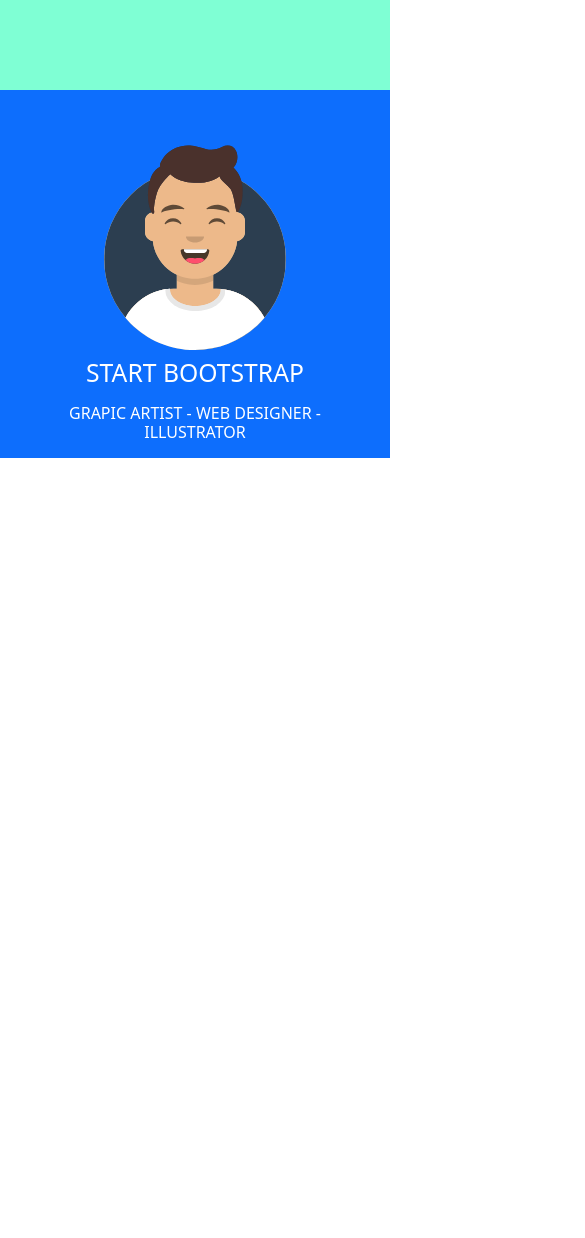
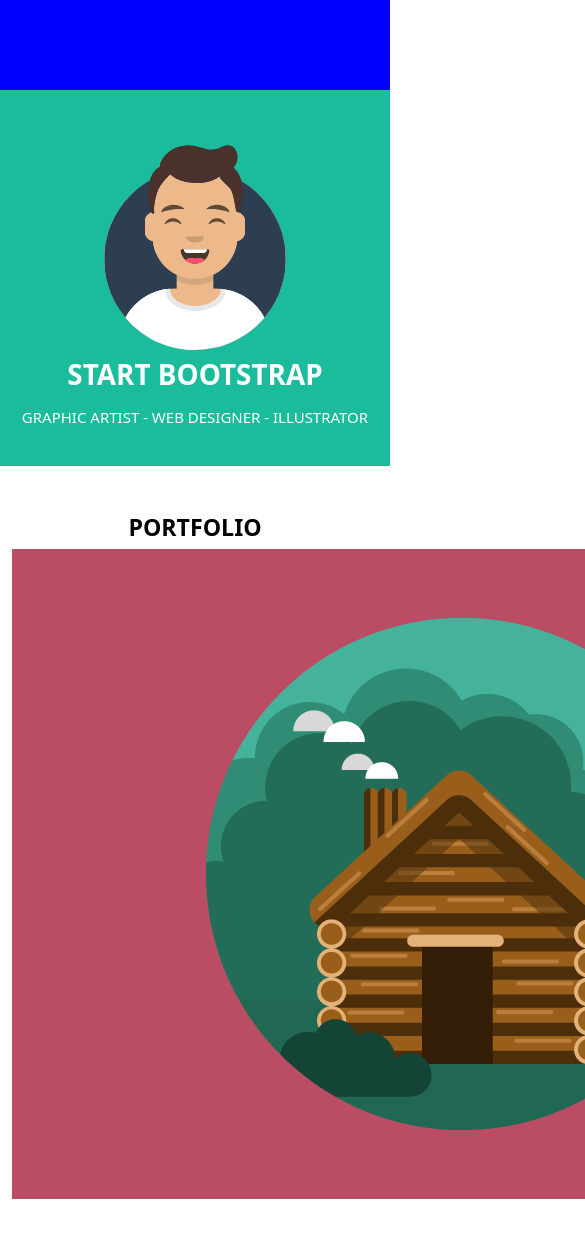
Before and after one commit to JacopoGrippiotti/html-css-bootstrap-freelancer, a plain HTML site: page index.html in a window 390 px wide. Shown: the top 1238 px of the page, 585 px wide, since content can reach past the window. Before the commit the page ends 844 px from the top, so only its background shows below. Drawn offline with nearby package versions, Linux system fonts and the light colour scheme.

Commit message:
fixed responsiveness of jumbotron

```diff
--- a/index.html
+++ b/index.html
@@ -14,30 +14,47 @@
     </header>
 
     <main>
-        <section class="pt-5 jumbotron container-fluid bg-primary text-white text-uppercase bg-blue">
-            <div class="container">
-                <div class="row justify-center bg-blue text-center">
+        <section class="pt-5 pb-4 jumbotron container-fluid text-white text-uppercase">
+                <div class="row justify-center text-center">
                     <div class="col-12 mb-2">
                         <img  class="avatar-img img-fluid" src="img/avatar.svg" alt="">
                     </div>
 
-                    <div class="col-12 bg-primary mb-2">
-                        <h2>
+                    <div class="col-12 mb-2">
+                        <h1 class="fs-1 fw-bold">
                             Start Bootstrap
-                        </h2>
+                        </h1>
                     </div>
 
-                    <div class="col-12 bg-green"></div>
+                    <div class="col-12"></div>
 
-                    <div class="col-12 bg-yellow mb-2">
-                        <h4 class="fs-6">
-                            Grapic artist - web designer - Illustrator
-                        </h4>
+                    <div class="col-12 mb-2">
+                        <h5>Graphic artist - web designer - Illustrator </h5>
                     </div>
                 </div>
+        </section>
+
+        <section class="pt-5 pb-4 portfolio text-black text-center text-uppercase">
+            <h2 class="fs-3 fw-semibold">
+                Portfolio
+            </h2>
+            <div class="star-separator">
+
             </div>
+            <div class="container">
+                <div class="col-12">
+                    <img src="img/cabin.png" alt="">
+                </div>
+                <div class="col-12">
+                    <img src="" alt="">
+                </div>
+                <div class="col-12"></div>
+                <div class="col-12"></div>
+                <div class="col-12"></div>
+                <div class="col-12"></div>
+            </div>
+        </section>
 
-        </section>
     </main>
 
     <footer>
--- a/my_style.css
+++ b/my_style.css
@@ -1,8 +1,30 @@
 header{
     height: 90px;
-    background-color: aquamarine;
+    background-color: blue;
 }
 
 .avatar-img{
     max-width: 200px;
 }
+
+section.jumbotron{
+    background-color: #1abc9c;
+}
+
+section.jumbotron h5{
+    font-size:15px;
+}
+
+
+/*MEDIA QUERY*/
+
+@media screen and (min-width:576px) {
+    section.jumbotron h5 {
+        font-size: 18px;
+    }
+}
+@media screen and (min-width:768px) {
+    section.jumbotron h5 {
+        font-size: 19px;
+    }
+}
```
